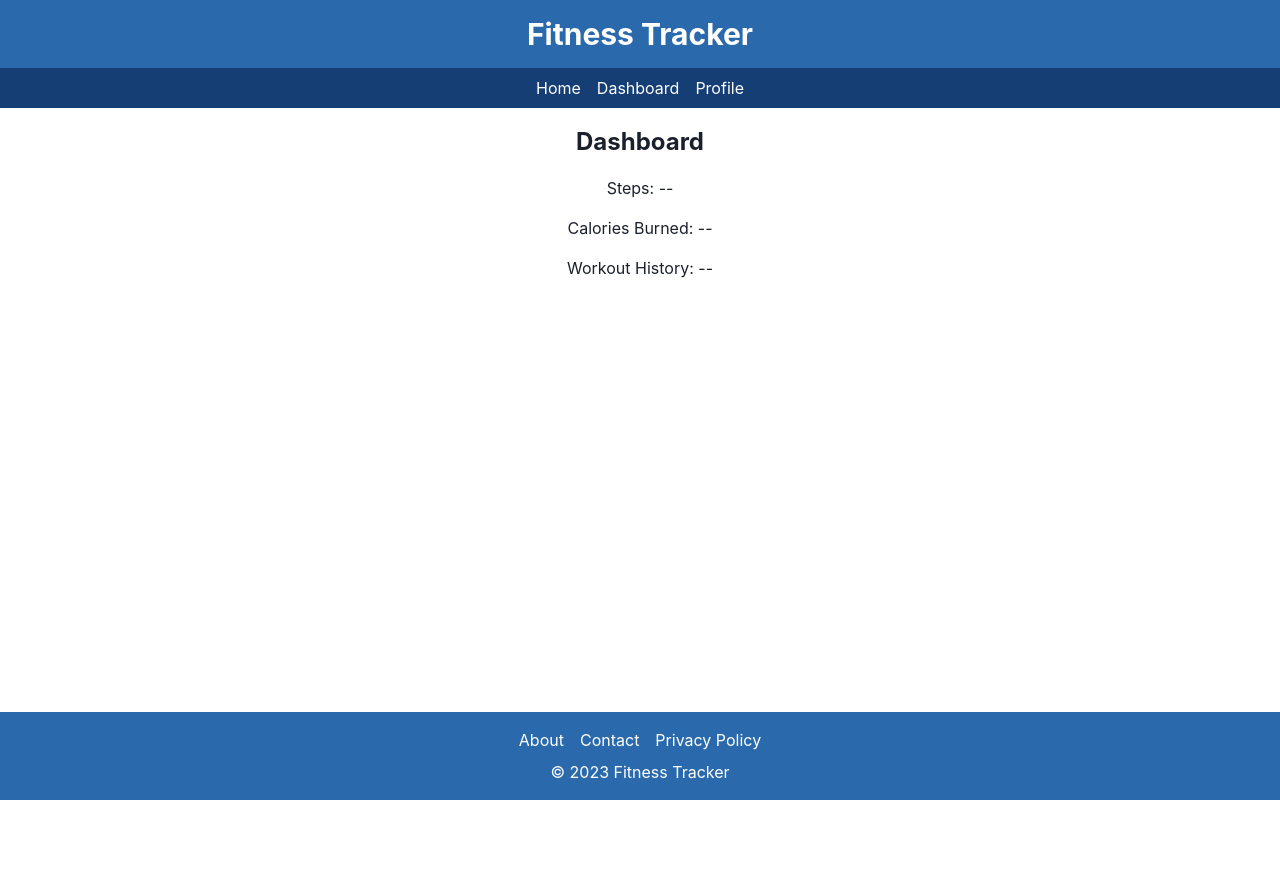
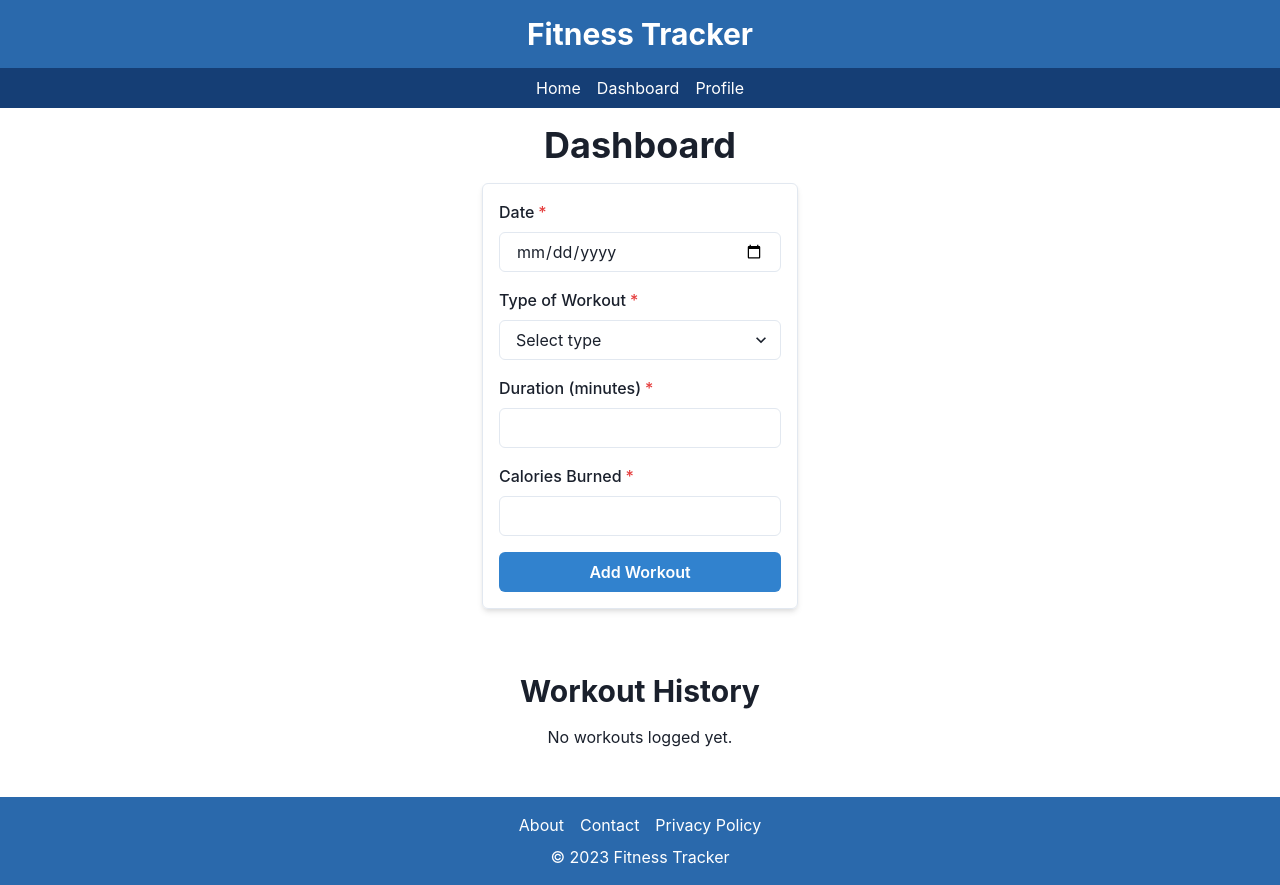
Before and after one commit to GPT-Engineer-App-Dev/wellness-tracker, a React (Vite) app: page /dashboard in a window 1280 px wide. Before the commit the page ends 800 px from the top, so only its background shows below. Built offline with nearby package versions, Linux system fonts and the light colour scheme.

Commit message:
Add workout logging functionality
- Added WorkoutForm component for logging workouts.
- Updated Dashboard to include WorkoutForm and display workout history.

```diff
--- /dev/null
+++ b/src/components/WorkoutForm.jsx
@@ -0,0 +1,49 @@
+import { useState } from "react";
+import { Box, Button, FormControl, FormLabel, Input, Select, VStack } from "@chakra-ui/react";
+
+const WorkoutForm = ({ onAddWorkout }) => {
+  const [date, setDate] = useState("");
+  const [type, setType] = useState("");
+  const [duration, setDuration] = useState("");
+  const [calories, setCalories] = useState("");
+
+  const handleSubmit = (e) => {
+    e.preventDefault();
+    onAddWorkout({ date, type, duration, calories });
+    setDate("");
+    setType("");
+    setDuration("");
+    setCalories("");
+  };
+
+  return (
+    <Box as="form" onSubmit={handleSubmit} p={4} borderWidth={1} borderRadius="md" boxShadow="md">
+      <VStack spacing={4}>
+        <FormControl id="date" isRequired>
+          <FormLabel>Date</FormLabel>
+          <Input type="date" value={date} onChange={(e) => setDate(e.target.value)} />
+        </FormControl>
+        <FormControl id="type" isRequired>
+          <FormLabel>Type of Workout</FormLabel>
+          <Select placeholder="Select type" value={type} onChange={(e) => setType(e.target.value)}>
+            <option value="running">Running</option>
+            <option value="cycling">Cycling</option>
+            <option value="weightlifting">Weightlifting</option>
+            <option value="swimming">Swimming</option>
+          </Select>
+        </FormControl>
+        <FormControl id="duration" isRequired>
+          <FormLabel>Duration (minutes)</FormLabel>
+          <Input type="number" value={duration} onChange={(e) => setDuration(e.target.value)} />
+        </FormControl>
+        <FormControl id="calories" isRequired>
+          <FormLabel>Calories Burned</FormLabel>
+          <Input type="number" value={calories} onChange={(e) => setCalories(e.target.value)} />
+        </FormControl>
+        <Button type="submit" colorScheme="blue" width="full">Add Workout</Button>
+      </VStack>
+    </Box>
+  );
+};
+
+export default WorkoutForm;
--- a/src/pages/Dashboard.jsx
+++ b/src/pages/Dashboard.jsx
@@ -1,14 +1,37 @@
-import { Box, Text, VStack } from "@chakra-ui/react";
+import { useState } from "react";
+import { Box, Text, VStack, Heading } from "@chakra-ui/react";
+import WorkoutForm from "../components/WorkoutForm";
 
-const Dashboard = () => (
-  <Box p={4}>
-    <VStack spacing={4}>
-      <Text fontSize="2xl" fontWeight="bold">Dashboard</Text>
-      <Text>Steps: --</Text>
-      <Text>Calories Burned: --</Text>
-      <Text>Workout History: --</Text>
-    </VStack>
-  </Box>
-);
+const Dashboard = () => {
+  const [workouts, setWorkouts] = useState([]);
+
+  const addWorkout = (workout) => {
+    setWorkouts([...workouts, workout]);
+  };
+
+  return (
+    <Box p={4}>
+      <VStack spacing={4}>
+        <Heading as="h2" size="xl">Dashboard</Heading>
+        <WorkoutForm onAddWorkout={addWorkout} />
+        <Heading as="h3" size="lg" mt={8}>Workout History</Heading>
+        {workouts.length === 0 ? (
+          <Text>No workouts logged yet.</Text>
+        ) : (
+          <VStack spacing={4} width="full">
+            {workouts.map((workout, index) => (
+              <Box key={index} p={4} borderWidth={1} borderRadius="md" boxShadow="md" width="full">
+                <Text><strong>Date:</strong> {workout.date}</Text>
+                <Text><strong>Type:</strong> {workout.type}</Text>
+                <Text><strong>Duration:</strong> {workout.duration} minutes</Text>
+                <Text><strong>Calories Burned:</strong> {workout.calories}</Text>
+              </Box>
+            ))}
+          </VStack>
+        )}
+      </VStack>
+    </Box>
+  );
+};
 
 export default Dashboard;
```
